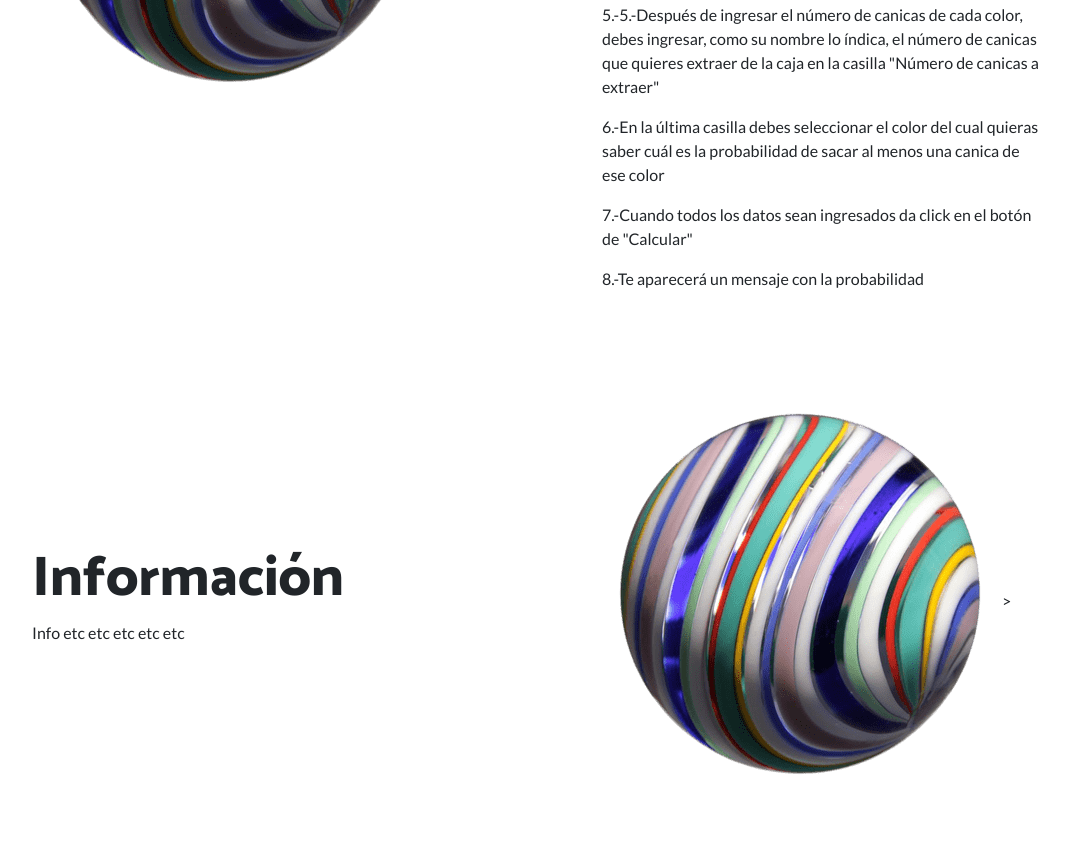
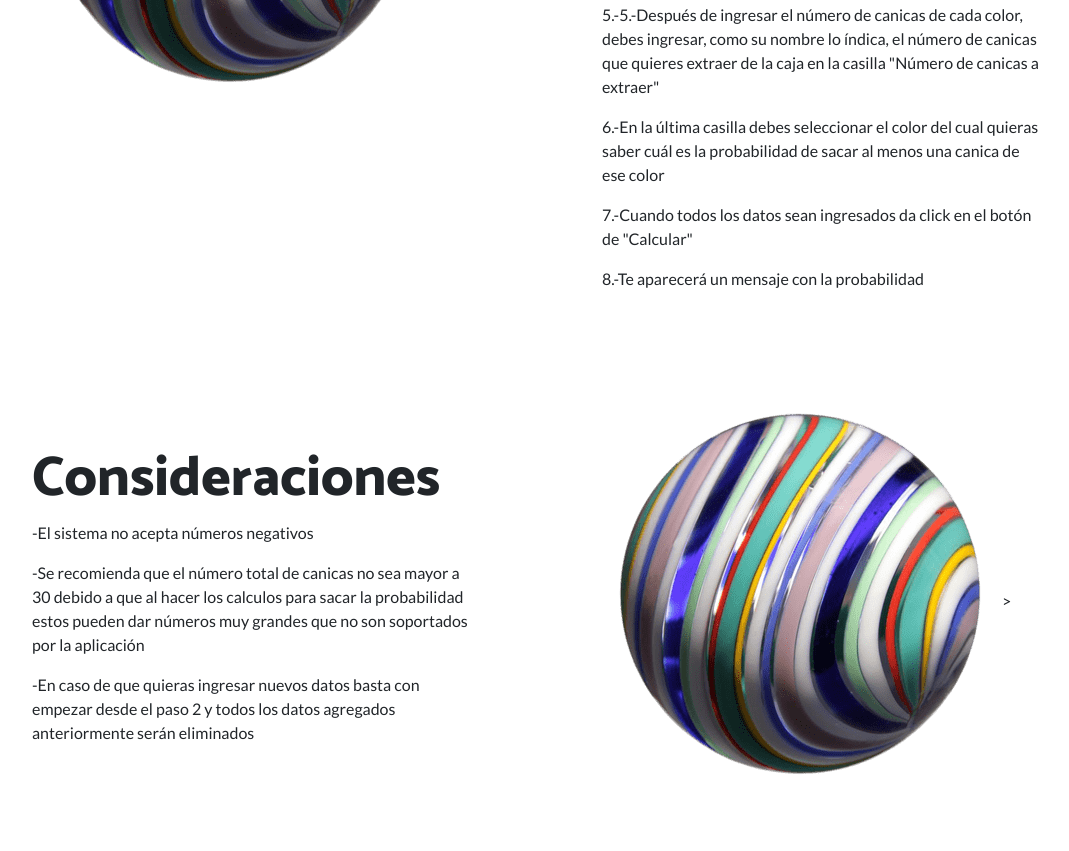
Before and after one commit to AbrMa/Probabilidad, a plain HTML site: page index.html in a window 1280 px wide. Shown: the part 1512-2363 px from the top of the page, without its empty margins (101-1170 px from the left). Drawn offline with Linux system fonts and the light colour scheme.

Commit message:
added information

```diff
--- a/index.html
+++ b/index.html
@@ -102,8 +102,10 @@
             </div>
             <div class="col-lg-6 order-lg-1">
               <div class="p-5">
-                <h2 class="display-4">Informaci&oacute;n</h2>
-                <p>Info etc etc etc etc etc </p>
+                  <h2 class="display-4">Consideraciones</h2>
+                  <p>-El sistema no acepta n&uacute;meros negativos</p>
+                  <p>-Se recomienda que el n&uacute;mero total de canicas no sea mayor a 30 debido a que al hacer los calculos para sacar la probabilidad estos pueden dar n&uacute;meros muy grandes que no son soportados por la aplicaci&oacute;n </p>
+                  <p>-En caso de que quieras ingresar nuevos datos basta con empezar desde el paso 2 y todos los datos agregados anteriormente ser&aacute;n eliminados </p>
               </div>
             </div>
           </div>
```
